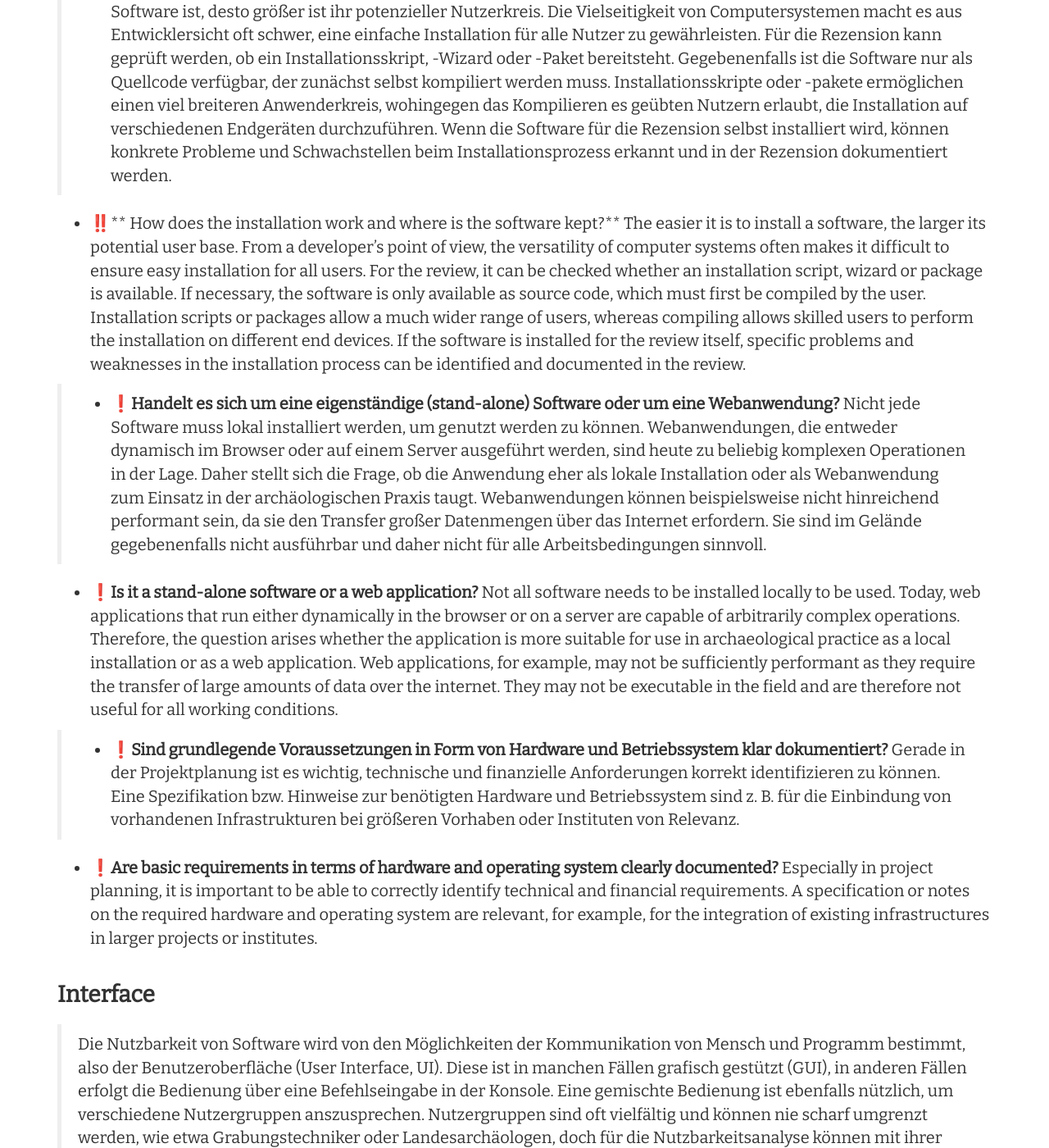
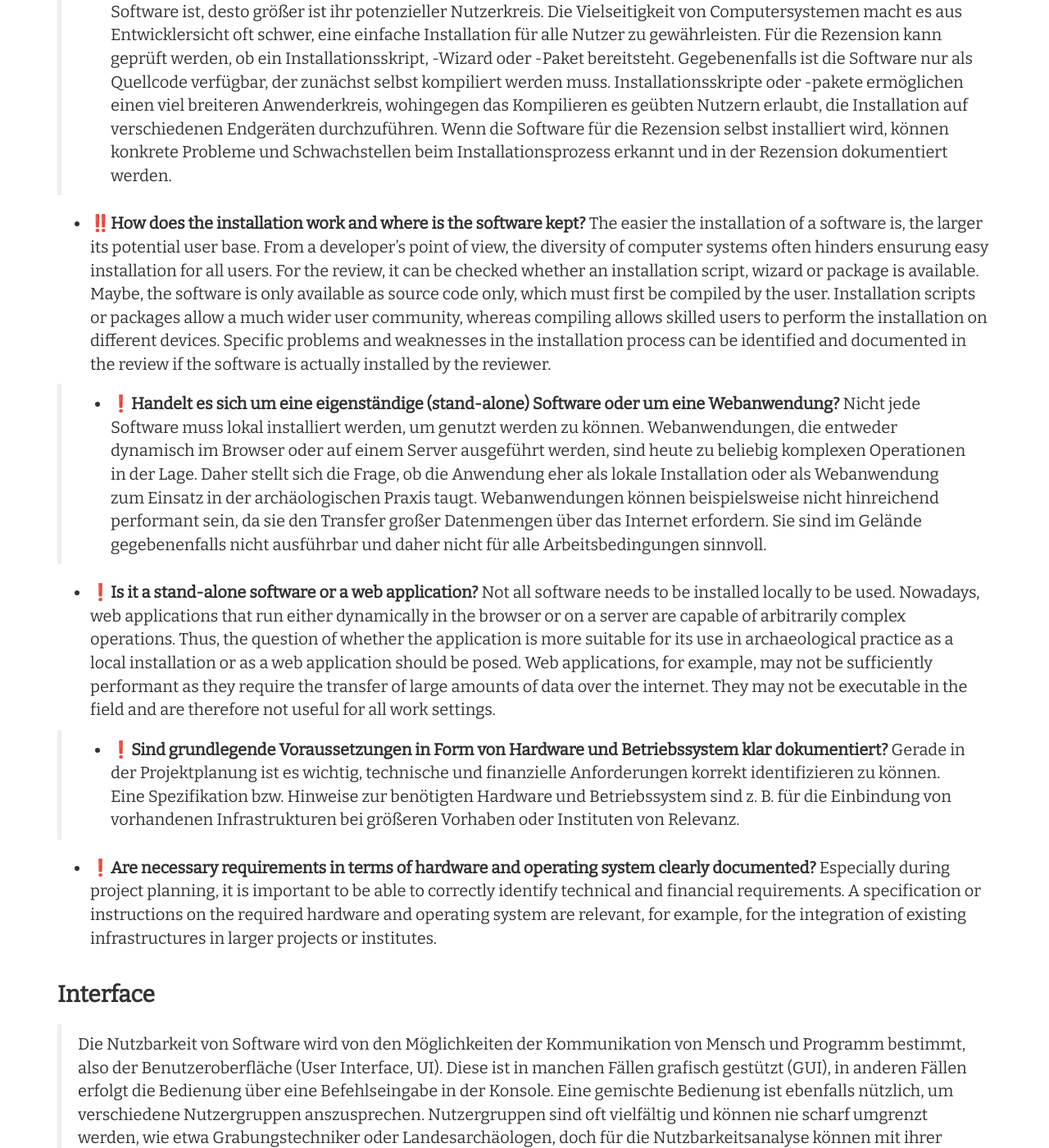
Before and after one commit to Research-Squirrel-Engineers/Impuls_SoftwareRezensionen_DGUF, a Jekyll site: the page built from Draft_EN.md, in a window 1280 px wide and 1400 px high, scrolled down 20573 px. Shown: the whole window at 82% size. Built offline with Jekyll 4.4.1, drawn with Linux system fonts in a browser that asks for light colours; nearby versions of some CDN libraries; emoji names are drawn with the system emoji font; some of the changed text lies outside the part shown.

Commit message:
installation checked

```diff
--- a/Draft_EN.md
+++ b/Draft_EN.md
@@ -294,19 +294,19 @@ The following questions concern technical features that influence the user exper
 #### Installation
 >    Die Installation ist häufig der erste Schritt in der Bedienung der Software. Schon an dieser Stelle können Punkte auffallen und/oder für die Leser einer Rezension von Bedeutung sein.
 
-Installation is often the first step in using the software. Already at this point, points can stand out and/or be of importance for the readers of a review.
+Installation is often the first step in using the software. Already at this point, issues can become apparent and/or be of importance for the readers of a review.
 
 >    * :bangbang:**Wie funktioniert die Installation und wo wird die Software vorgehalten?** Je einfacher die Installation einer Software ist, desto größer ist ihr potenzieller Nutzerkreis. Die Vielseitigkeit von Computersystemen macht es aus Entwicklersicht oft schwer, eine einfache Installation für alle Nutzer zu gewährleisten. Für die Rezension kann geprüft werden, ob ein Installationsskript, -Wizard oder -Paket bereitsteht. Gegebenenfalls ist die Software nur als Quellcode verfügbar, der zunächst selbst kompiliert werden muss. Installationsskripte oder -pakete ermöglichen einen viel breiteren Anwenderkreis, wohingegen das Kompilieren es geübten Nutzern erlaubt, die Installation auf verschiedenen Endgeräten durchzuführen. Wenn die Software für die Rezension selbst installiert wird, können konkrete Probleme und Schwachstellen beim Installationsprozess erkannt und in der Rezension dokumentiert werden.
 
-* :bangbang:** How does the installation work and where is the software kept?** The easier it is to install a software, the larger its potential user base. From a developer's point of view, the versatility of computer systems often makes it difficult to ensure easy installation for all users. For the review, it can be checked whether an installation script, wizard or package is available. If necessary, the software is only available as source code, which must first be compiled by the user. Installation scripts or packages allow a much wider range of users, whereas compiling allows skilled users to perform the installation on different end devices. If the software is installed for the review itself, specific problems and weaknesses in the installation process can be identified and documented in the review.
+* :bangbang:**How does the installation work and where is the software kept?** The easier the installation of a software is, the larger its potential user base. From a developer's point of view, the diversity of computer systems often hinders ensurung easy installation for all users. For the review, it can be checked whether an installation script, wizard or package is available. Maybe, the software is only available as source code only, which must first be compiled by the user. Installation scripts or packages allow a much wider user community, whereas compiling allows skilled users to perform the installation on different devices. Specific problems and weaknesses in the installation process can be identified and documented in the review if the software is actually installed by the reviewer.
 
 >    * :heavy_exclamation_mark:**Handelt es sich um eine eigenständige (stand-alone) Software oder um eine Webanwendung?** Nicht jede Software muss lokal installiert werden, um genutzt werden zu können. Webanwendungen, die entweder dynamisch im Browser oder auf einem Server ausgeführt werden, sind heute zu beliebig komplexen Operationen in der Lage. Daher stellt sich die Frage, ob die Anwendung eher als lokale Installation oder als Webanwendung zum Einsatz in der archäologischen Praxis taugt. Webanwendungen können beispielsweise nicht hinreichend performant sein, da sie den Transfer großer Datenmengen über das Internet erfordern. Sie sind im Gelände gegebenenfalls nicht ausführbar und daher nicht für alle Arbeitsbedingungen sinnvoll.
 
-* :heavy_exclamation_mark:**Is it a stand-alone software or a web application?** Not all software needs to be installed locally to be used. Today, web applications that run either dynamically in the browser or on a server are capable of arbitrarily complex operations. Therefore, the question arises whether the application is more suitable for use in archaeological practice as a local installation or as a web application. Web applications, for example, may not be sufficiently performant as they require the transfer of large amounts of data over the internet. They may not be executable in the field and are therefore not useful for all working conditions.
+* :heavy_exclamation_mark:**Is it a stand-alone software or a web application?** Not all software needs to be installed locally to be used. Nowadays, web applications that run either dynamically in the browser or on a server are capable of arbitrarily complex operations. Thus, the question of whether the application is more suitable for its use in archaeological practice as a local installation or as a web application should be posed. Web applications, for example, may not be sufficiently performant as they require the transfer of large amounts of data over the internet. They may not be executable in the field and are therefore not useful for all work settings.
 
 >    * :heavy_exclamation_mark:**Sind grundlegende Voraussetzungen in Form von Hardware und Betriebssystem klar dokumentiert?** Gerade in der Projektplanung ist es wichtig, technische und finanzielle Anforderungen korrekt identifizieren zu können. Eine Spezifikation bzw. Hinweise zur benötigten Hardware und Betriebssystem sind z. B. für die Einbindung von vorhandenen Infrastrukturen bei größeren Vorhaben oder Instituten von Relevanz.
 
-* :heavy_exclamation_mark:**Are basic requirements in terms of hardware and operating system clearly documented?** Especially in project planning, it is important to be able to correctly identify technical and financial requirements. A specification or notes on the required hardware and operating system are relevant, for example, for the integration of existing infrastructures in larger projects or institutes.
+* :heavy_exclamation_mark:**Are necessary requirements in terms of hardware and operating system clearly documented?** Especially during project planning, it is important to be able to correctly identify technical and financial requirements. A specification or instructions on the required hardware and operating system are relevant, for example, for the integration of existing infrastructures in larger projects or institutes.
 
 
 #### Interface
```
